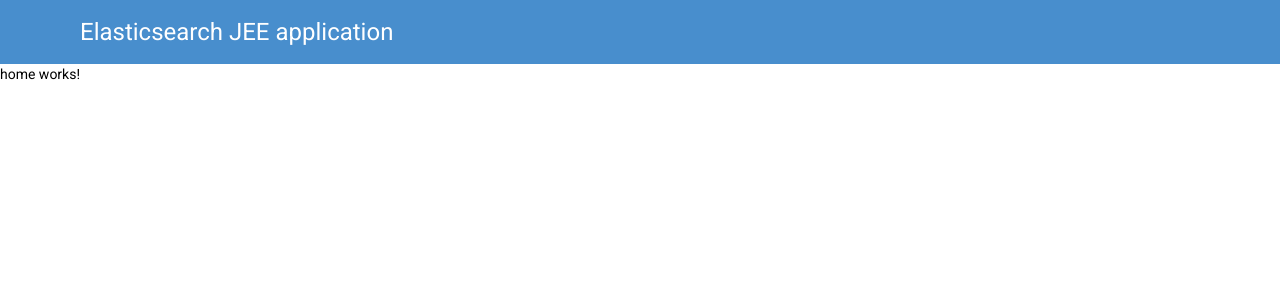
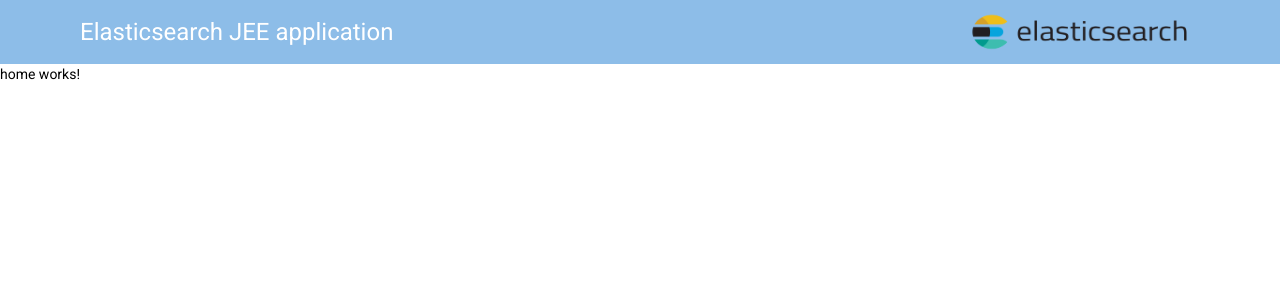
Before and after one commit to walidum/elasticsearch-starter, an Angular app in the folder src/main/resources/frontend/: page /#/home in a window 1280 px wide. Shown: the top 300 px of the page. Built offline with nearby package versions, Linux system fonts and the light colour scheme.

Commit message:
add car batch cars elements

```diff
--- a/src/main/resources/frontend/src/app/app.component.html
+++ b/src/main/resources/frontend/src/app/app.component.html
@@ -1,5 +1,6 @@
 <div class="main">
-  <span>Elasticsearch JEE application </span>
+  <span routerLink="/home">Elasticsearch JEE application </span>
+  <img routerLink="/home" src="assets/images/logo.png">
 </div>
 
 <router-outlet></router-outlet>
--- a/src/main/resources/frontend/src/app/app.component.scss
+++ b/src/main/resources/frontend/src/app/app.component.scss
@@ -1,13 +1,22 @@
 .main {
   width: 100%;
   height: 4rem;
-  background-color: #488ecd;
+  background-color: #8dbde8;
   display: flex;
   align-items: center;
+  justify-content: space-between;
 }
 
 .main span {
   font-size: 1.5rem;
   color: #ffffff;
   margin-left: 5rem;
+  cursor: pointer;
 }
+
+.main img {
+  margin-right: 5rem;
+  width: 15rem;
+  height: 3.5rem;
+  cursor: pointer;
+}
```
Also changed, not shown: src/main/resources/frontend/src/assets/images/logo.png (added), 1 other file (tests, documents, lock files or other folders).
